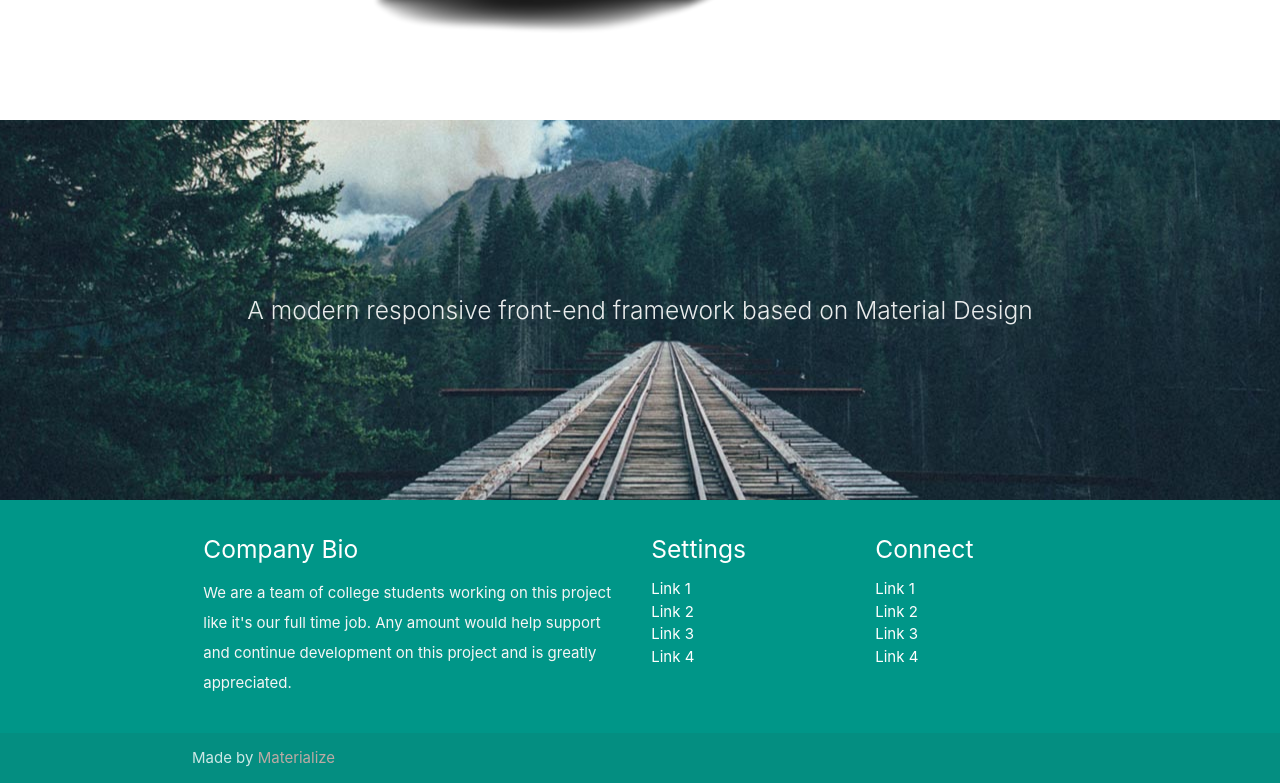
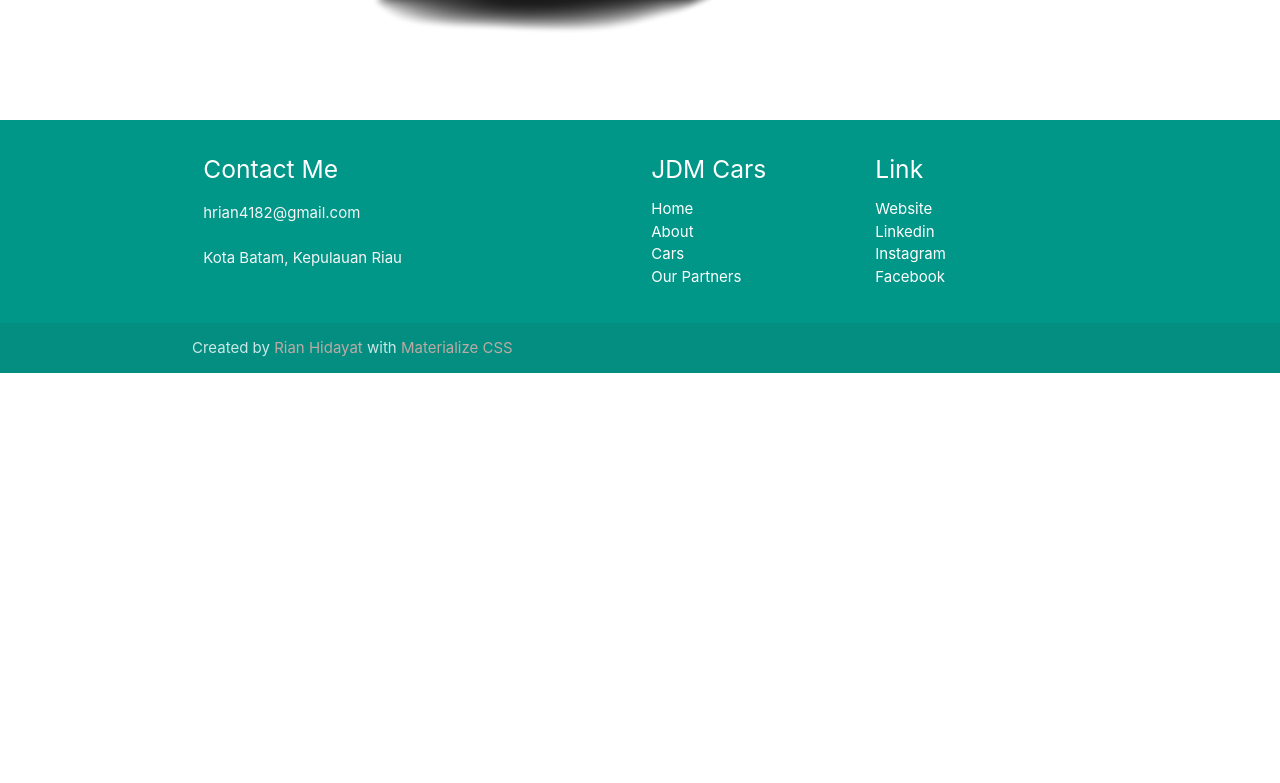
Before and after one commit to HidayatRian/JdmCars-webpage, a plain HTML site: page index.html in a window 1280 px wide. Shown: the part 1804-2587 px from the top of the page. After the commit the page ends 2177 px from the top, so only its background shows below. Drawn offline with nearby package versions, Linux system fonts and the light colour scheme.

Commit message:
menambahkan footer

```diff
--- a/index.html
+++ b/index.html
@@ -11,7 +11,7 @@
     <link href="css/style.css" type="text/css" rel="stylesheet" media="screen,projection" />
   </head>
 
-  <body>
+  <body id="home">
     <!-- Navbar -->
     <nav class="white" role="navigation">
       <div class="nav-wrapper container">
@@ -54,7 +54,7 @@
     <!-- END Paralllax awal -->
 
     <!-- sect awal about-->
-    <div class="container">
+    <div class="container" id="about">
       <div class="section">
         <!--   Icon Section   -->
         <div class="row">
@@ -109,7 +109,7 @@
       </div>
     </div>
 
-    <div class="parallax-container valign-wrapper">
+    <!-- <div class="parallax-container valign-wrapper">
       <div class="section no-pad-bot">
         <div class="container">
           <div class="row center">
@@ -118,37 +118,40 @@
         </div>
       </div>
       <div class="parallax"><img src="background3.jpg" alt="Unsplashed background img 3" /></div>
-    </div>
+    </div> -->
 
     <footer class="page-footer teal">
       <div class="container">
         <div class="row">
           <div class="col l6 s12">
-            <h5 class="white-text">Company Bio</h5>
-            <p class="grey-text text-lighten-4">We are a team of college students working on this project like it's our full time job. Any amount would help support and continue development on this project and is greatly appreciated.</p>
+            <h5 class="white-text">Contact Me</h5>
+            <p class="grey-text text-lighten-4">hrian4182@gmail.com</p>
+            <p class="grey-text text-lighten-4">Kota Batam, Kepulauan Riau</p>
           </div>
           <div class="col l3 s12">
-            <h5 class="white-text">Settings</h5>
+            <h5 class="white-text">JDM Cars</h5>
             <ul>
-              <li><a class="white-text" href="#!">Link 1</a></li>
-              <li><a class="white-text" href="#!">Link 2</a></li>
-              <li><a class="white-text" href="#!">Link 3</a></li>
-              <li><a class="white-text" href="#!">Link 4</a></li>
+              <li><a class="white-text" href="#body">Home</a></li>
+              <li><a class="white-text" href="#about">About</a></li>
+              <li><a class="white-text" href="#!">Cars</a></li>
+              <li><a class="white-text" href="#!">Our Partners</a></li>
             </ul>
           </div>
           <div class="col l3 s12">
-            <h5 class="white-text">Connect</h5>
+            <h5 class="white-text">Link</h5>
             <ul>
-              <li><a class="white-text" href="#!">Link 1</a></li>
-              <li><a class="white-text" href="#!">Link 2</a></li>
-              <li><a class="white-text" href="#!">Link 3</a></li>
-              <li><a class="white-text" href="#!">Link 4</a></li>
+              <li><a class="white-text" href="https://hidayatrian.github.io/">Website</a></li>
+              <li><a class="white-text" href="https://www.linkedin.com/in/rian-hidayat-1bb60a185/">Linkedin</a></li>
+              <li><a class="white-text" href="https://www.instagram.com/riyanruhiyan_/?hl=id">Instagram</a></li>
+              <li><a class="white-text" href="https://www.facebook.com/midoriyan.midoriyan/">Facebook</a></li>
             </ul>
           </div>
         </div>
       </div>
       <div class="footer-copyright">
-        <div class="container">Made by <a class="brown-text text-lighten-3" href="http://materializecss.com">Materialize</a></div>
+        <div class="container">
+          Created by <a class="brown-text text-lighten-3" href="https://www.instagram.com/riyanruhiyan_/?hl=id">Rian Hidayat</a> with <a class="brown-text text-lighten-3" href="http://materializecss.com">Materialize CSS</a>
+        </div>
       </div>
     </footer>
 
```
